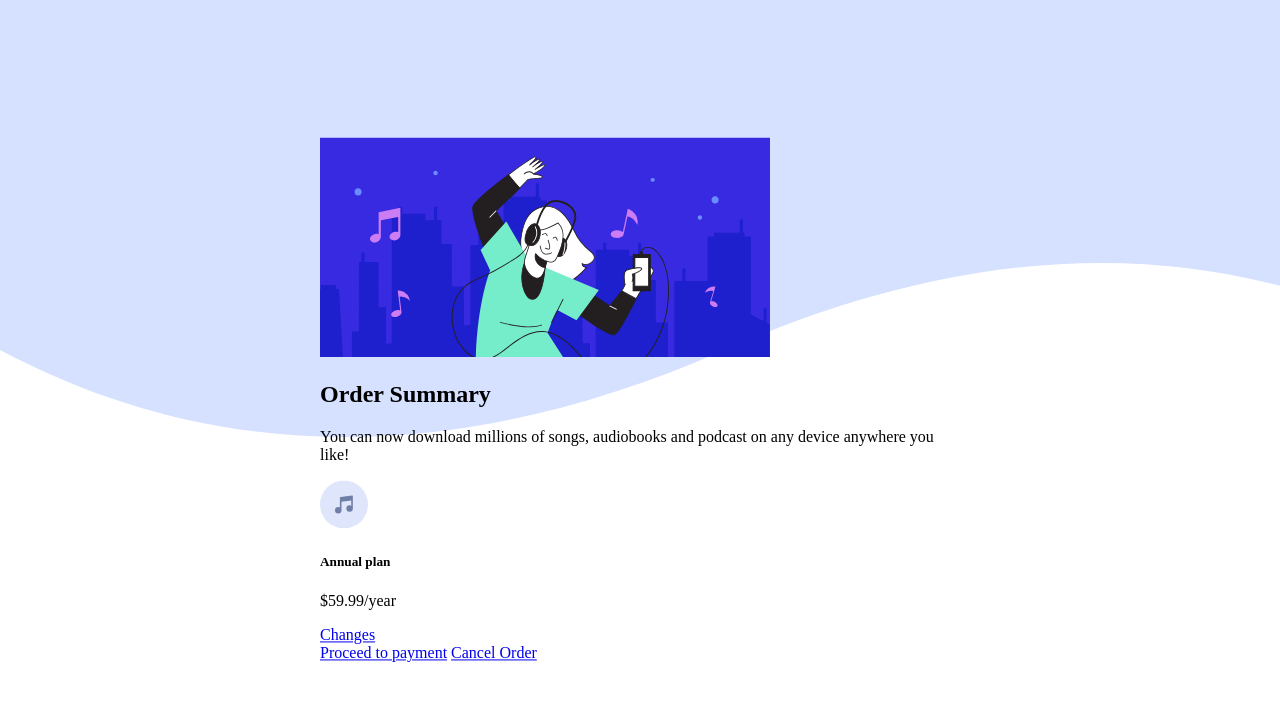
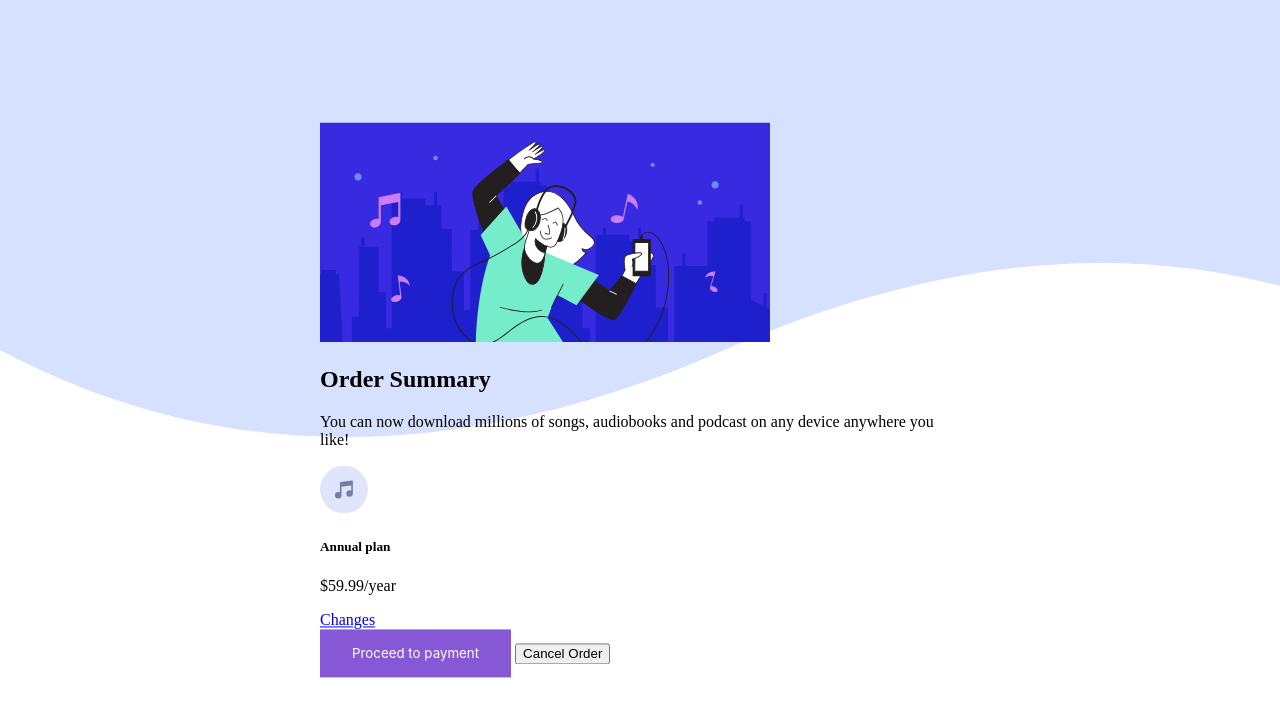
Before and after one commit to TanimolaJ/Frontend-Project, a plain HTML site: page index.html in a window 1280 px wide. Drawn offline with Linux system fonts and the light colour scheme.

Commit message:
styling the buttons

```diff
--- a/index.html
+++ b/index.html
@@ -26,8 +26,10 @@
             </div>
             <a href="a">Changes</a>
         </div>
-        <a href="a">Proceed to payment</a>
-        <a href="a">Cancel Order</a>
+        <div>
+            <button class="button button1">Proceed to payment</button>
+            <button class="button button2">Cancel Order</button>
+        </div>
     </div>
 </body>
 </html>
--- a/stylesheet1.css
+++ b/stylesheet1.css
@@ -4,3 +4,25 @@
     top: 50%;
     transform: translate(-50%, -50%);
 }
+
+.button1 {
+    background-color: #8658d6 /* Purple */;
+    border: none;
+    color: white;
+    padding: 16px 32px;
+    text-align: center;
+    text-decoration: none;
+    display: inline-block;
+    transition-duration: 0.4s;
+    cursor: pointer;
+    font-family: -apple-system, BlinkMacSystemFont, 'Segoe UI', Roboto, Oxygen, Ubuntu, Cantarell, 'Open Sans', 'Helvetica Neue', sans-serif;
+
+}
+
+.button2 {
+    color: black /* black */;
+    text-align: center;
+    transition-duration: 0.4s;
+    cursor: pointer;
+    font-family: Arial, Helvetica, sans-serif;
+}
```
